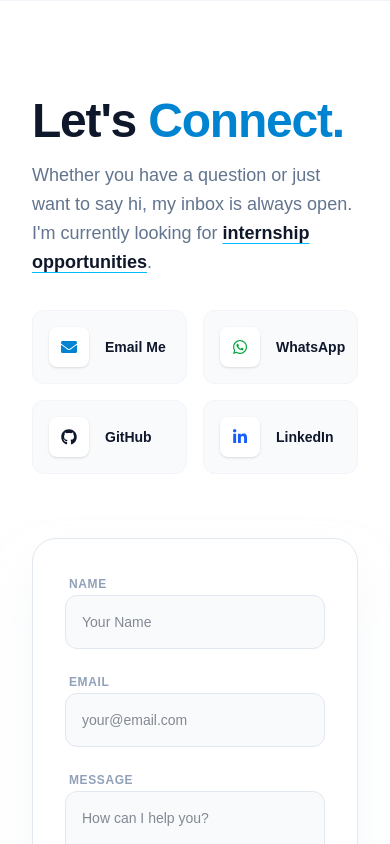
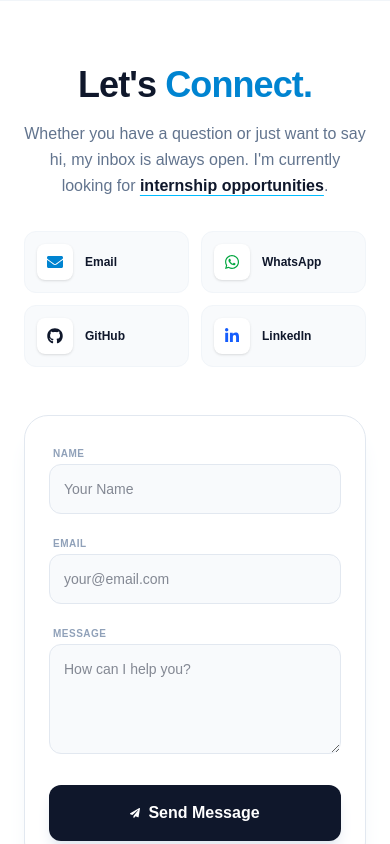
Before and after one commit to bhattarailaxman04-bit/portfolio, a Next.js app in the folder frontend/: page / in a window 390 px wide. Shown: the part 3120-3964 px from the top of the page. Built offline with nearby package versions, Linux system fonts and the light colour scheme.

Commit message:
Update backend server and Contact component

```diff
--- a/frontend/components/Contact.jsx
+++ b/frontend/components/Contact.jsx
@@ -3,7 +3,7 @@ import { FaWhatsapp, FaGithub, FaLinkedinIn, FaEnvelope, FaPaperPlane, FaCheckCi
 
 export default function Contact() {
   const [formData, setFormData] = useState({ name: "", email: "", message: "" });
-  const [status, setStatus] = useState({ type: null, message: "" }); // To show success/error on screen
+  const [status, setStatus] = useState({ type: null, message: "" });
   const [loading, setLoading] = useState(false);
 
   const handleSubmit = async (e) => {
@@ -12,7 +12,7 @@ export default function Contact() {
     setStatus({ type: null, message: "" });
 
     try {
-      const response = await fetch("https://portfolio-1-vdpb.onrender.com/api/contact", {
+      const response = await fetch("http://localhost:5000/api/contact", {
         method: "POST",
         headers: { "Content-Type": "application/json" },
         body: JSON.stringify(formData),
@@ -28,95 +28,95 @@ export default function Contact() {
       }
     } catch (err) {
       console.error(err);
-      setStatus({ type: "error", message: "Could not connect to the server. Please try again later." });
+      setStatus({ type: "error", message: "Could not connect to the server." });
     } finally {
       setLoading(false);
     }
   };
 
   return (
-    <section id="contact" className="py-24 px-8 bg-white text-slate-900 border-t border-slate-100">
+    <section id="contact" className="py-16 md:py-24 px-6 md:px-8 bg-white text-slate-900 border-t border-slate-100">
       <div className="max-w-6xl mx-auto">
-        <div className="flex flex-col lg:flex-row gap-16">
+        <div className="flex flex-col lg:flex-row gap-12 lg:gap-16">
 
           {/* Left Side: Text & Social Links */}
-          <div className="lg:w-1/2 space-y-8">
+          <div className="w-full lg:w-1/2 space-y-8 text-center md:text-left">
             <div className="space-y-4">
-              <h2 className="text-5xl font-extrabold tracking-tight">
+              <h2 className="text-4xl md:text-5xl font-extrabold tracking-tight">
                 Let's <span className="text-sky-600">Connect.</span>
               </h2>
-              <p className="text-lg text-slate-500 max-w-md leading-relaxed">
+              <p className="text-base md:text-lg text-slate-500 max-w-md mx-auto md:mx-0 leading-relaxed">
                 Whether you have a question or just want to say hi, my inbox is always open.
                 I'm currently looking for <span className="text-slate-900 font-semibold underline decoration-sky-400 underline-offset-4">internship opportunities</span>.
               </p>
             </div>
 
-            <div className="grid grid-cols-2 gap-4">
-              <a href="mailto:bhattarailaxman04@gmail.com" className="flex items-center gap-4 p-4 rounded-xl bg-slate-50 border border-slate-100 hover:bg-sky-50 hover:border-sky-200 transition-all group">
-                <div className="p-3 bg-white rounded-lg shadow-sm text-sky-600 group-hover:bg-sky-600 group-hover:text-white transition-all"><FaEnvelope /></div>
-                <span className="font-semibold text-sm">Email Me</span>
+            {/* Social Grid: Adjusted for better mobile tap targets */}
+            <div className="grid grid-cols-2 gap-3 sm:gap-4 max-w-md mx-auto md:mx-0">
+              <a href="mailto:bhattarailaxman04@gmail.com" className="flex items-center gap-3 p-3 md:p-4 rounded-xl bg-slate-50 border border-slate-100 hover:bg-sky-50 transition-all group active:scale-95">
+                <div className="p-2.5 bg-white rounded-lg shadow-sm text-sky-600 group-hover:bg-sky-600 group-hover:text-white transition-all"><FaEnvelope /></div>
+                <span className="font-bold text-xs md:text-sm">Email</span>
               </a>
-              <a href="https://wa.me/9861626348" target="_blank" rel="noreferrer" className="flex items-center gap-4 p-4 rounded-xl bg-slate-50 border border-slate-100 hover:bg-green-50 hover:border-green-200 transition-all group">
-                <div className="p-3 bg-white rounded-lg shadow-sm text-green-600 group-hover:bg-green-600 group-hover:text-white transition-all"><FaWhatsapp /></div>
-                <span className="font-semibold text-sm">WhatsApp</span>
+              <a href="https://wa.me/9861626348" target="_blank" rel="noreferrer" className="flex items-center gap-3 p-3 md:p-4 rounded-xl bg-slate-50 border border-slate-100 hover:bg-green-50 transition-all group active:scale-95">
+                <div className="p-2.5 bg-white rounded-lg shadow-sm text-green-600 group-hover:bg-green-600 group-hover:text-white transition-all"><FaWhatsapp /></div>
+                <span className="font-bold text-xs md:text-sm">WhatsApp</span>
               </a>
-              <a href="https://github.com/bhattarailaxman04-bit" target="_blank" rel="noreferrer" className="flex items-center gap-4 p-4 rounded-xl bg-slate-50 border border-slate-100 hover:bg-blue-4 hover:border-slate-900 transition-all group">
-                <div className="p-3 bg-white rounded-lg shadow-sm text-slate-900 group-hover:bg-white group-hover:text-slate-900 transition-all"><FaGithub /></div>
-                <span className="font-semibold text-sm">GitHub</span>
+              <a href="https://github.com/bhattarailaxman04-bit" target="_blank" rel="noreferrer" className="flex items-center gap-3 p-3 md:p-4 rounded-xl bg-slate-50 border border-slate-100 hover:bg-slate-100 transition-all group active:scale-95">
+                <div className="p-2.5 bg-white rounded-lg shadow-sm text-slate-900 group-hover:bg-slate-900 group-hover:text-white transition-all"><FaGithub /></div>
+                <span className="font-bold text-xs md:text-sm">GitHub</span>
               </a>
-              <a href="https://www.linkedin.com/in/laxman-bhattarai-497670382/" target="_blank" rel="noreferrer" className="flex items-center gap-4 p-4 rounded-xl bg-slate-50 border border-slate-100 hover:bg-blue-600 hover:border-blue-600 transition-all group">
-                <div className="p-3 bg-white rounded-lg shadow-sm text-blue-600 group-hover:bg-white group-hover:text-blue-600 transition-all"><FaLinkedinIn /></div>
-                <span className="font-semibold text-sm">LinkedIn</span>
+              <a href="https://www.linkedin.com/in/laxman-bhattarai-497670382/" target="_blank" rel="noreferrer" className="flex items-center gap-3 p-3 md:p-4 rounded-xl bg-slate-50 border border-slate-100 hover:bg-blue-50 transition-all group active:scale-95">
+                <div className="p-2.5 bg-white rounded-lg shadow-sm text-blue-600 group-hover:bg-blue-600 group-hover:text-white transition-all"><FaLinkedinIn /></div>
+                <span className="font-bold text-xs md:text-sm">LinkedIn</span>
               </a>
             </div>
           </div>
 
           {/* Right Side: Professional Form */}
-          <div className="lg:w-1/2">
-            <div className="bg-white p-8 rounded-3xl border border-slate-200 shadow-2xl shadow-slate-200/50">
-              <form onSubmit={handleSubmit} className="flex flex-col gap-5">
-                <div className="grid grid-cols-1 md:grid-cols-2 gap-5">
-                  <div className="space-y-2">
-                    <label className="text-xs font-bold uppercase tracking-wider text-slate-400 ml-1">Name</label>
+          <div className="w-full lg:w-1/2">
+            <div className="bg-white p-6 md:p-8 rounded-3xl border border-slate-200 shadow-xl shadow-slate-100">
+              <form onSubmit={handleSubmit} className="flex flex-col gap-4 md:gap-5">
+                <div className="grid grid-cols-1 sm:grid-cols-2 gap-4 md:gap-5">
+                  <div className="space-y-1.5">
+                    <label className="text-[10px] font-bold uppercase tracking-wider text-slate-400 ml-1">Name</label>
                     <input
                       type="text"
                       required
                       value={formData.name}
                       onChange={(e) => setFormData({...formData, name: e.target.value})}
                       placeholder="Your Name"
-                      className="w-full p-4 rounded-xl bg-slate-50 border border-slate-200 focus:outline-none focus:ring-2 focus:ring-sky-500/20 focus:border-sky-500 transition-all text-sm"
+                      className="w-full p-3.5 md:p-4 rounded-xl bg-slate-50 border border-slate-200 focus:outline-none focus:ring-4 focus:ring-sky-500/10 focus:border-sky-500 transition-all text-sm"
                     />
                   </div>
-                  <div className="space-y-2">
-                    <label className="text-xs font-bold uppercase tracking-wider text-slate-400 ml-1">Email</label>
+                  <div className="space-y-1.5">
+                    <label className="text-[10px] font-bold uppercase tracking-wider text-slate-400 ml-1">Email</label>
                     <input
                       type="email"
                       required
                       value={formData.email}
                       onChange={(e) => setFormData({...formData, email: e.target.value})}
                       placeholder="your@email.com"
-                      className="w-full p-4 rounded-xl bg-slate-50 border border-slate-200 focus:outline-none focus:ring-2 focus:ring-sky-500/20 focus:border-sky-500 transition-all text-sm"
+                      className="w-full p-3.5 md:p-4 rounded-xl bg-slate-50 border border-slate-200 focus:outline-none focus:ring-4 focus:ring-sky-500/10 focus:border-sky-500 transition-all text-sm"
                     />
                   </div>
                 </div>
-                <div className="space-y-2">
-                  <label className="text-xs font-bold uppercase tracking-wider text-slate-400 ml-1">Message</label>
+                <div className="space-y-1.5">
+                  <label className="text-[10px] font-bold uppercase tracking-wider text-slate-400 ml-1">Message</label>
                   <textarea
                     rows="4"
                     required
                     value={formData.message}
                     onChange={(e) => setFormData({...formData, message: e.target.value})}
                     placeholder="How can I help you?"
-                    className="w-full p-4 rounded-xl bg-slate-50 border border-slate-200 focus:outline-none focus:ring-2 focus:ring-sky-500/20 focus:border-sky-500 transition-all text-sm"
+                    className="w-full p-3.5 md:p-4 rounded-xl bg-slate-50 border border-slate-200 focus:outline-none focus:ring-4 focus:ring-sky-500/10 focus:border-sky-500 transition-all text-sm"
                   ></textarea>
                 </div>
 
-                {/* Status Message Display */}
                 {status.message && (
-                  <div className={`flex items-center gap-2 p-4 rounded-xl text-sm font-medium ${
+                  <div className={`flex items-center gap-3 p-4 rounded-xl text-xs md:text-sm font-medium animate-in fade-in slide-in-from-top-2 ${
                     status.type === "success" ? "bg-green-50 text-green-700 border border-green-100" : "bg-red-50 text-red-700 border border-red-100"
                   }`}>
-                    {status.type === "success" ? <FaCheckCircle /> : <FaExclamationCircle />}
+                    {status.type === "success" ? <FaCheckCircle className="shrink-0" /> : <FaExclamationCircle className="shrink-0" />}
                     {status.message}
                   </div>
                 )}
@@ -124,13 +124,16 @@ export default function Contact() {
                 <button
                   type="submit"
                   disabled={loading}
-                  className="w-full py-4 bg-slate-900 text-white font-bold rounded-xl hover:bg-sky-600 transition-all shadow-lg shadow-slate-200 disabled:bg-slate-400 flex items-center justify-center gap-2"
+                  className="w-full py-4 bg-slate-900 text-white font-bold rounded-xl hover:bg-sky-600 active:scale-[0.98] transition-all shadow-lg shadow-slate-200 disabled:bg-slate-300 flex items-center justify-center gap-2 mt-2"
                 >
                   {loading ? (
-                    <span className="animate-pulse">Processing...</span>
+                    <span className="flex items-center gap-2">
+                       <div className="w-4 h-4 border-2 border-white/30 border-t-white rounded-full animate-spin" />
+                       Processing...
+                    </span>
                   ) : (
                     <>
-                      <FaPaperPlane className="text-xs" /> Send Message
+                      <FaPaperPlane className="text-[10px]" /> Send Message
                     </>
                   )}
                 </button>
```
Also changed, not shown: 1 other file (tests, documents, lock files or other folders).
